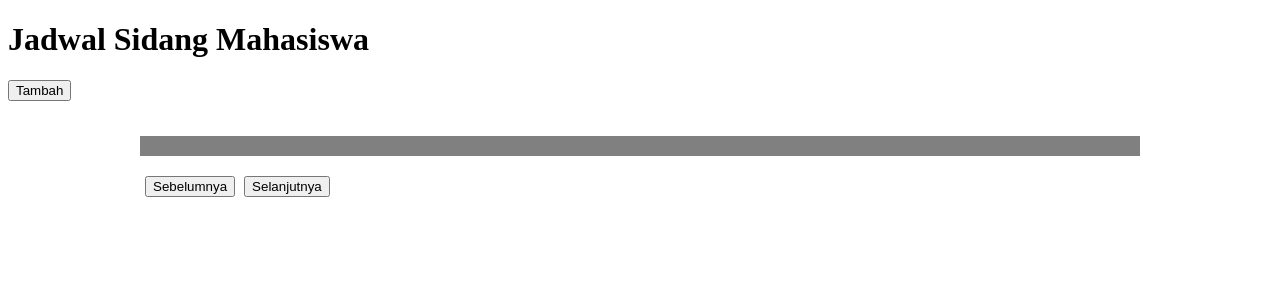
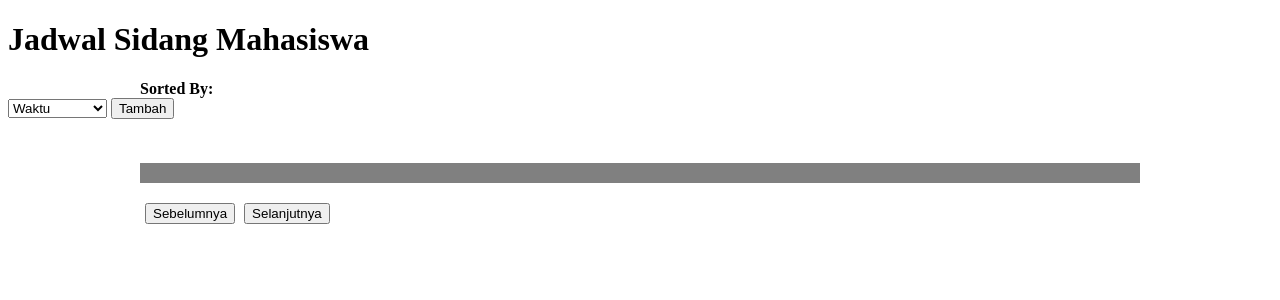
Before and after one commit to umarfarisi/sisidangB11, a PHP site: page /sisidangB11/jadwal_sidang/admin.php in a window 1280 px wide. Shown: the top 300 px of the page. Run offline with PHP 8.4, Linux system fonts and the light colour scheme.

Commit message:
membuat pilihan sorted pada halaman jadwal sidang untuk admin

```diff
--- a/jadwal_sidang/admin.php
+++ b/jadwal_sidang/admin.php
@@ -10,6 +10,7 @@
 			var nextNav;
 			var prefNav;
 			var data;
+			var sorted;
 
 			initVariable();
 			getDataFromServer(true);
@@ -20,7 +21,8 @@
 				start = 0;
 				nextNav = false;
 				prefNav = false;
-				data = {start: start};
+				sorted = "waktu"
+				data = {start: start, sorted: sorted};
 			}
 
 			function loadAJAX(data, onSuccess){
@@ -148,19 +150,26 @@
 
 			$("#nav-next-btn").click(function(){
 				start += countPref[countPref.length-1];
-				data = {start: start};
+				data = {start: start, sorted: sorted};
 				getDataFromServer(true);
 			});
 
 			$("#nav-pref-btn").click(function(){
 				start -= countPref[countPref.length-2];
-				data = {start: start};
+				data = {start: start, sorted: sorted};
 				countPref.pop();
 				getDataFromServer(false);
 			});
 
 			$("#tambah-jadwal-sidang-btn").click(function(){
 				alert("Tambah Jadwal Sidang");
+			});
+
+			$("#sorted-by").change(function(){
+				initVariable();
+				sorted = $(this).val();
+				data = {start: start, sorted: sorted};
+				getDataFromServer(true);
 			});
 
 		});
@@ -193,13 +202,21 @@
 	  		max-width: 1000px;
 	  		margin: auto;
 	  	}
+	  	.sorted-input, h4{
+	  		margin-bottom: 10px;
+	  	}
 	</style>
 </head>
 <body>
 	<h1>Jadwal Sidang Mahasiswa</h1>
+	<h4 class="containers">Sorted By:</h4>
+	<select class="form-control sorted-input containers" id="sorted-by">
+	  <option value="waktu">Waktu</option>
+	  <option value="jenissidang">Jenis Sidang</option>
+	  <option value="mahasiswa">Mahasiswa</option>
+	</select>
 	<button class="btn btn-success btn-block containers" id="tambah-jadwal-sidang-btn">Tambah</button>
 	<table class="table table-hover containers" id="table-jadwal-sidang">
-
 	</table>
 	<div id="total-row" class="containers">
 		<p><span></span></p>
--- a/jadwal_sidang/mahasiswa.php
+++ b/jadwal_sidang/mahasiswa.php
@@ -9,6 +9,8 @@
 	<?php
 		if(isset($_SESSION["username"])){
 			$sql = "SELECT MKS.Judul, JS.tanggal, JS.Jam_Mulai, JS.Jam_Selesai, R.NamaRuangan, MKS.IsSiapSidang, D.Nama AS NamaDosenPembimbing FROM MATA_KULIAH_SPESIAL MKS, JADWAL_SIDANG JS, RUANGAN R, MAHASISWA M, DOSEN_PEMBIMBING DPN, DOSEN D WHERE MKS.IdMKS = JS.IdMKS AND JS.IdRuangan = R.IdRuangan AND M.NPM = MKS.NPM AND DPN.IdMKS = MKS.IdMKS AND DPN.NIPDosenPembimbing = D.NIP AND M.username = '".$_SESSION["username"]."';";
+
+			echo "<script>console.log(\"$sql\")</script>";
 
 			$result = pg_query($conn, $sql);
 
@@ -33,7 +35,7 @@
 							echo "<th>Waktu Sidang</th><td>".$row[$i]["jam_mulai"]."</td>";
 							echo "</tr>";
 							echo "<tr>";
-							echo "<th>Dosen Pembimbing</th><td>".$row[$i]["namadosenpembimbing"]."<span><b>Status: </b>Izin maju sidang, Kumpul hard copy</span></td>";
+							echo "<th>Dosen Pembimbing</th><td>".$row[$i]["namadosenpembimbing"]."<span><b> Status: </b>Izin maju sidang, Kumpul hard copy</span></td>";
 							echo "</tr>";
 							echo "<tr>";
 							echo "<th>Dosen Penguji</th><td>";
--- a/login/index.php
+++ b/login/index.php
@@ -16,10 +16,10 @@
 <h1>Login to Sisidang</h1>
 <div id="formLogin">
 	<div class="form-group">
-		<input type="text" class="form-control" id="username" placeholder="username" value="belawati">
+		<input type="text" class="form-control" id="username" placeholder="username">
 	</div>
 	<div class="form-group">
-		<input type="password" class="form-control" id="password" placeholder="password" value="qdlgxwzmsv">
+		<input type="password" class="form-control" id="password" placeholder="password">
 	</div>
 	<div>
 		<button id="loginButton" class="btn btn-primary btn-block">Login</button>
```
Also changed, not shown: main/admin-data.php (+9 -1 lines).
